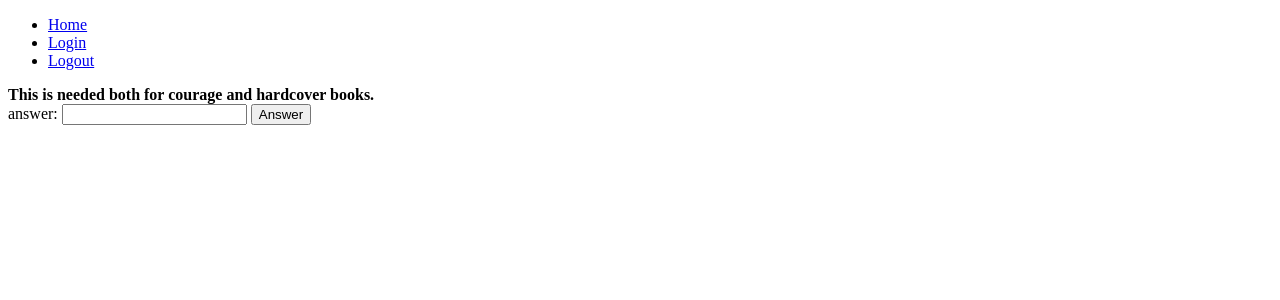
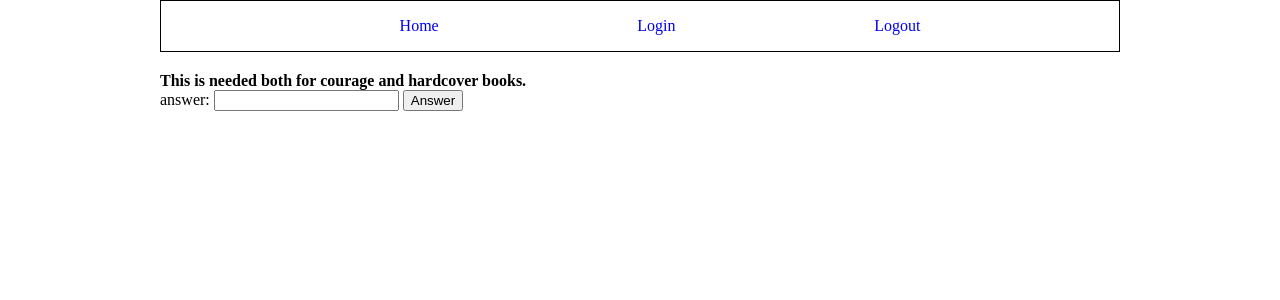
Before and after one commit to gbronca/riddle-me-this, a Flask app: page /riddle in a window 1280 px wide. Shown: the top 300 px of the page. Run offline with Flask 2, Linux system fonts and the light colour scheme; the visitor is signed in with stand-in values (Sample User, id 1).

Commit message:
Basic CSS styling applied

```diff
--- a/run.py
+++ b/run.py
@@ -12,10 +12,18 @@ def load_riddles():
 ''' Loads the riddles and shuffle the questions '''
 riddles = load_riddles()
 
+''' Start the game and delete existing session '''
 @app.route('/')
 def index():
+    if session:
+        [session.pop(key) for key in list(session.keys())]
     return render_template('index.html')
 
+''' Logout the user and delete existing session '''
+@app.route('/logout')
+def logout():
+    session.clear()
+    return redirect(url_for('index'))
 
 ''' Create new session and start a new game when a username is passed by index function '''
 @app.route('/new_game', methods = ['GET', 'POST'])
@@ -24,7 +32,11 @@ def new_game():
     session['score'] = 0
     session['attempts'] = 0
     session['index'] = 0 # Pointer to the current question number
+
+    # Shuffles the riddles, ensuring that 2 players playing at the same time
+    # would have a different order for the riddles
     random.shuffle(riddles)
+
     return redirect(url_for('riddle'))
 
 
--- /dev/null
+++ b/static/css/style.css
@@ -0,0 +1,42 @@
+div.warning{
+    background-color: rgba(220, 20, 60, 0.3);
+    color: rgb(255, 0, 0);
+}
+
+* {
+    box-sizing: border-box;
+}
+
+body {
+    max-width: 960px;
+    margin: auto;
+}
+
+header {
+    border: 1px solid #000000;
+}
+
+nav ul {
+    display: flex;
+    justify-content: space-evenly;
+}
+
+li {
+    list-style: none;
+}
+
+a {
+    text-decoration: none;
+}
+
+section {
+    padding-top: 20px;
+}
+
+#form-details {
+    margin: auto;
+    max-width: 80%;
+    display: flex;
+    justify-content: space-around;
+
+}
--- a/templates/base.html
+++ b/templates/base.html
@@ -4,18 +4,25 @@
     <meta charset="UTF-8">
     <meta name="viewport" content="width=device-width, initial-scale=1.0">
     <meta http-equiv="X-UA-Compatible" content="ie=edge">
+    <link rel="stylesheet"  href="{{url_for('static', filename='css/style.css')}}" type="text/css" >
     <title>Riddle Me This!</title>
 </head>
 <body>
+    <header>
         <nav>
             <ul>
                 <li><a href="{{ url_for('index') }}">Home</a></li>
                 <li><a href="{{ url_for('index') }}">Login</a></li>
-            <li><a href="{{ url_for('index') }}">Logout</a></li>
+                <li><a href="{{ url_for('logout') }}">Logout</a></li>
             </ul>
         </nav>
+    </header>
+
+    <section>
         {% block content %}
 
         {% endblock %}
+    </section>
+
 </body>
 </html>
```
Also changed, not shown: templates/index.html (+9 -3 lines). Lines whose indentation alone changed are shown as unchanged.
